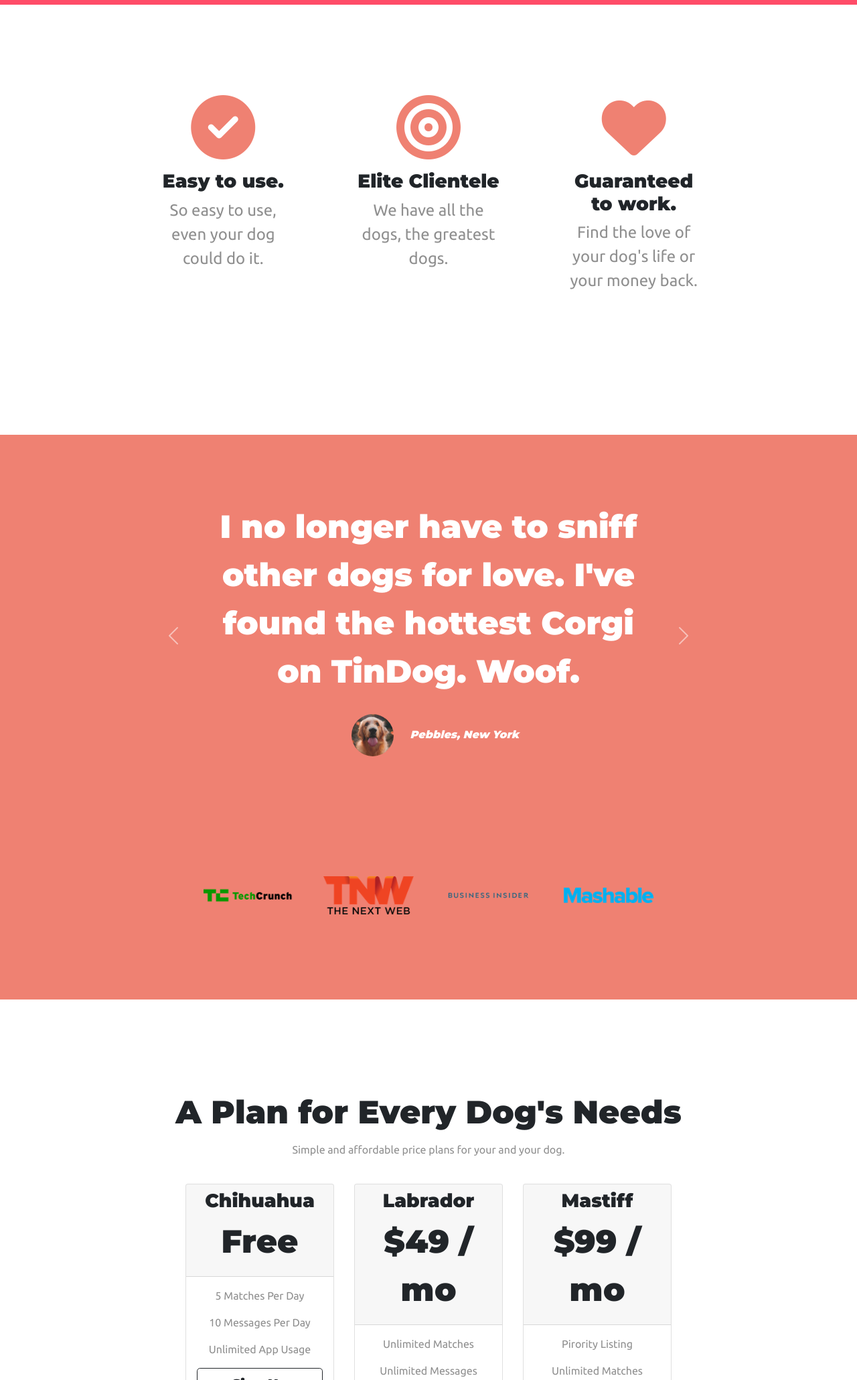
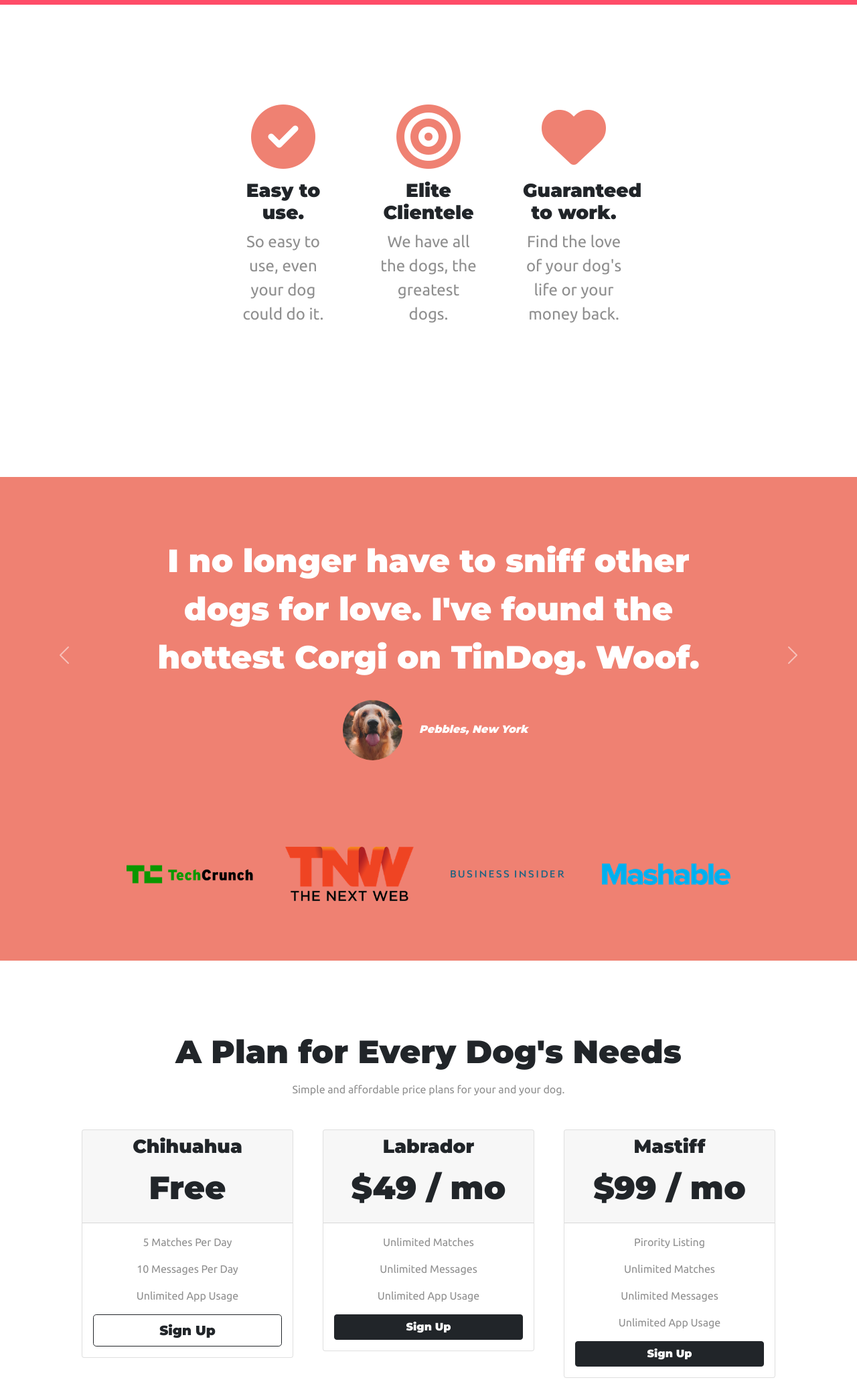
Before and after one commit to cyralex7/tindog, a plain HTML site: page index.html in a window 1280 px wide. Shown: the part 740-2800 px from the top of the page at 67% size. Drawn offline with nearby package versions, Linux system fonts and the light colour scheme.

Commit message:
Add files via upload

```diff
--- a/index.html
+++ b/index.html
@@ -21,7 +21,7 @@
 </head>
 
 <body>
-  <section id="title">
+  <section class="colored-section" id="title">
     <div class="container-fluid">
       <div>
         <!-- Nav Bar -->
@@ -35,13 +35,13 @@
 
             <ul class="navbar-nav ms-auto">
               <li class="nav-item">
-                <a class="nav-link" href="">Contact</a>
+                <a class="nav-link" href="#footer">Contact</a>
               </li>
               <li class="nav-item">
-                <a class="nav-link" href="">Pricing</a>
+                <a class="nav-link" href="#pricing">Pricing</a>
               </li>
               <li class="nav-item">
-                <a class="nav-link" href="">Download</a>
+                <a class="nav-link" href="#cta">Download</a>
               </li>
             </ul>
           </div>
@@ -51,12 +51,12 @@
       <div class="row">
 
         <div class="col-lg-6">
-          <h1>Meet new and interesting dogs nearby.</h1>
+          <h1 class="big-heading">Meet new and interesting dogs nearby.</h1>
           <button type="button" class="btn btn-dark btn-lg download-button"><i class="fab fa-apple"></i> Download</button>
           <button type="button" class="btn btn-outline-light btn-lg download-button"> <i class="fab fa-google-play"></i> Download</button>
         </div>
 
-        <div class="col-lg-6">
+        <div class="col-lg-6 image-container">
           <img class="title-image" src="images/iphone6.png" alt="iphone-mockup">
         </div>
 
@@ -69,26 +69,27 @@
 
   <!-- Features -->
 
-  <section id="features">
-    <div class="contaier-fluid">
+  <section class="white-section" id="features">
+
+    <div class="container-fluid">
 
       <div class="row">
 
         <div class="feature-box col-lg-4">
           <i class="icon fas fa-check-circle fa-4x check-circle"></i>
-          <h3>Easy to use.</h3>
+          <h3 class="feature-title">Easy to use.</h3>
           <p>So easy to use, even your dog could do it.</p>
         </div>
 
         <div class="feature-box col-lg-4">
           <i class="icon fas fa-bullseye fa-4x bullseye"></i>
-          <h3>Elite Clientele</h3>
+          <h3 class="feature-title">Elite Clientele</h3>
           <p>We have all the dogs, the greatest dogs.</p>
         </div>
 
         <div class="feature-box col-lg-4">
           <i class="icon fas fa-heart fa-4x heart"></i>
-          <h3>Guaranteed to work.</h3>
+          <h3 class="feature-title">Guaranteed to work.</h3>
           <p>Find the love of your dog's life or your money back.</p>
         </div>
 
@@ -99,17 +100,16 @@
 
   <!-- Testimonials -->
 
-  <section id="testimonials">
-    <div class="container-fluid">
+  <section class="colored-section" id="testimonials">
 
     <div id="testimonial-carousel" class="carousel slide" data-bs-ride="false">
       <div class="carousel-inner">
-          <div class="carousel-item active">
-            <h2>I no longer have to sniff other dogs for love. I've found the hottest Corgi on TinDog. Woof.</h2>
+        <div class="carousel-item active container-fluid">
+          <h2 class="testimonial-text">I no longer have to sniff other dogs for love. I've found the hottest Corgi on TinDog. Woof.</h2>
           <img class="testimonial-image" src="images/dog-img.jpg" alt="dog-profile">
           <em>Pebbles, New York</em>
         </div>
-          <div class="carousel-item">
+        <div class="carousel-item container-fluid">
           <h2 class="testimonial-text">My dog used to be so lonely, but with TinDog's help, they've found the love of their life. I think.</h2>
           <img class="testimonial-image" src="images/lady-img.jpg" alt="lady-profile">
           <em>Beverly, Illinois</em>
@@ -124,29 +124,25 @@
         <span class="visually-hidden">Next</span>
       </button>
     </div>
-    </div>
   </section>
   <!-- Press -->
 
-  <section id="press">
-    <div class="container-fluid">
+  <section class="colored-section" id="press">
 
 
     <img class="press-logo" src="images/techcrunch.png" alt="tc-logo">
     <img class="press-logo" src="images/tnw.png" alt="tnw-logo">
     <img class="press-logo" src="images/bizinsider.png" alt="biz-insider-logo">
     <img class="press-logo" src="images/mashable.png" alt="mashable-logo">
-    </div>
   </section>
 
 
   <!-- Pricing -->
 
-  <section id="pricing">
-    <div class="container-fluid">
+  <section class="white-section" id="pricing">
 
 
-      <h2>A Plan for Every Dog's Needs</h2>
+    <h2 class="section-heading">A Plan for Every Dog's Needs</h2>
     <p>Simple and affordable price plans for your and your dog.</p>
 
     <div class="section-container">
@@ -158,7 +154,7 @@
             <div class="card">
               <div class="card-header">
                 <h3>Chihuahua</h3>
-                  <h2>Free</h2>
+                <h2 class="price-text">Free</h2>
               </div>
               <div class="card-body">
                 <p>5 Matches Per Day</p>
@@ -172,7 +168,7 @@
             <div class="card">
               <div class="card-header">
                 <h3>Labrador</h3>
-                  <h2>$49 / mo</h2>
+                <h2 class="price-text">$49 / mo</h2>
               </div>
               <div class="card-body">
                 <p>Unlimited Matches</p>
@@ -186,7 +182,7 @@
             <div class="card">
               <div class="card-header">
                 <h3>Mastiff</h3>
-                  <h2>$99 / mo</h2>
+                <h2 class="price-text">$99 / mo</h2>
               </div>
               <div class="card-body">
                 <p>Pirority Listing</p>
@@ -200,27 +196,31 @@
         </div>
       </div>
     </div>
-    </div>
   </section>
 
 </body>
 <!-- Call to Action -->
 
-<section id="cta">
+<section class="colored-section" id="cta">
+  <div class="container-fluid">
 
-  <h3>Find the True Love of Your Dog's Life Today.</h3>
-  <button type="button">Download</button>
-  <button type="button">Download</button>
-
+    <h3 class="big-heading">Find the True Love of Your Dog's Life Today.</h3>
+    <button class="download-button btn btn-lg btn-dark" type="button"><i class="fab fa-apple"></i> Download</button>
+    <button class="download-button btn btn-lg btn-light" type="button"><i class="fab fa-google-play"></i> Download</button>
+  </div>
 </section>
 
 
 <!-- Footer -->
 
-<footer id="footer">
-
+<footer class="white-section" id="footer">
+  <div class="container-fluid">
+    <i class="social-icon fab fa-facebook"></i>
+    <i class="social-icon fab fa-twitter"></i>
+    <i class="social-icon fab fa-instagram"></i>
+    <i class="social-icon fas fa-envelope"></i>
     <p>© Copyright 2018 TinDog</p>
-
+  </div>
 </footer>
 
 <script src="https://cdn.jsdelivr.net/npm/bootstrap@5.1.1/dist/js/bootstrap.bundle.min.js" integrity="sha384-/bQdsTh/da6pkI1MST/rWKFNjaCP5gBSY4sEBT38Q/9RBh9AH40zEOg7Hlq2THRZ" crossorigin="anonymous"></script>
--- /dev/null
+++ b/styles.css
@@ -0,0 +1,160 @@
+body {
+  font-family: "Montserrat";
+  text-align: center;
+}
+
+h1, h2, h3, h4, h5, h6 {
+  font-family: "Montserrat";
+}
+
+p {
+  color: #8f8f8f;
+}
+
+/* Sections */
+.colored-section {
+  background-color: #ff4c68;
+  color: #fff;
+}
+
+.white-section {
+  background-color: #fff;
+}
+
+
+/* Headings */
+.big-heading {
+  font-size: 3.5rem;
+  line-height: 1.5;
+}
+
+.section-heading {
+  font-size: 3rem;
+  line-height: 1.5;
+}
+
+.container-fluid {
+  padding: 7% 15%;
+}
+
+/* Navigation Bar */
+.navbar {
+  padding: 0 0 4.5rem;
+}
+
+.navbar-brand {
+  font-family: "Ubuntu";
+  font-size: 2.5rem;
+  font-weight: bold;
+}
+
+.nav-item {
+  padding: 0 18px;
+}
+
+.nav-link {
+  font-family: "Montserrat";
+  font-size: 1.2rem;
+}
+
+/* Download Buttons */
+.download-button {
+  margin: 5% 3% 5% 0;
+}
+
+/* Title Section */
+
+#title .container-fluid {
+  padding: 3% 15% 7%;
+  text-align: left;
+}
+
+/* Title Image */
+.image-container {
+  position: relative;
+}
+
+.title-image {
+  width: 50%;
+  transform: rotate(25deg);
+  position: absolute;
+}
+
+/* Features */
+#features {
+  margin-bottom: 60px;
+  font-size: 1.5rem;
+  font-family: Montserrat;
+  position: relative;
+  z-index: 1;
+}
+
+.feature-box {
+  padding: 5%;
+}
+
+.icon {
+  color: #ef8172;
+  margin-bottom: 1rem;
+}
+
+.icon:hover {
+  color: #ff4c68;
+}
+
+/* Testimonials */
+#testimonials {
+  background-color: #ef8172;
+}
+
+.testimonial-text {
+  font-size: 3rem;
+  line-height: 1.5;
+}
+
+.testimonial-image {
+  width: 10%;
+  border-radius: 100%;
+  margin: 20px;
+}
+
+#press {
+  background-color: #ef8172;
+  padding-bottom: 3%;
+}
+
+.press-logo {
+  width: 15%;
+  margin: 20px 20px 50px;
+}
+
+/* Pricing Section */
+#pricing {
+  padding: 100px;
+}
+
+.pricing-column {
+  padding: 3% 2%;
+}
+
+.price-text {
+  font-size: 3rem;
+  line-height: 1.5;
+}
+
+/* Call To Action */
+
+.social-icon {
+  margin: 20px 10px;
+}
+
+@media (max-width: 1028px) {
+  #title {
+    text-align: center;
+  }
+
+  .title-image {
+    position: static;
+    transform: rotate(0);
+  }
+}
```
Lines whose indentation alone changed are shown as unchanged.
